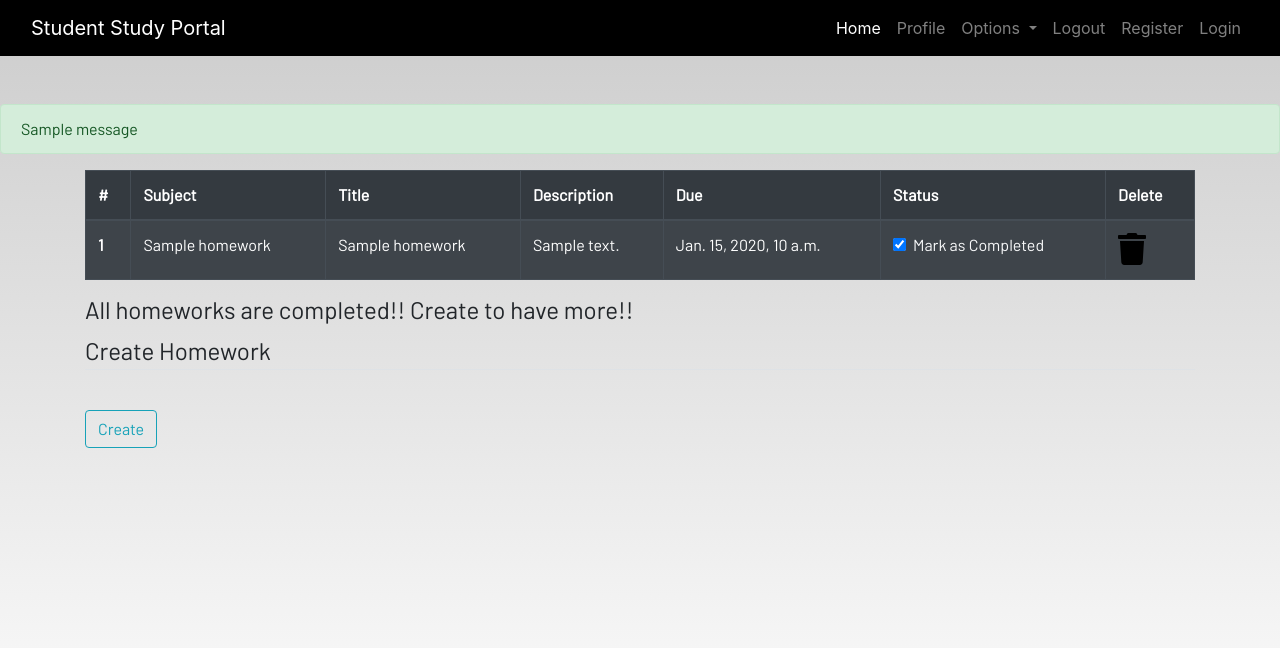
After one commit to ravi21222/Students-Portal, a Django app: page /homework/ in a window 1280 px wide. The commit adds this page. Shown: the top 648 px of the page. Run offline with Django 4.2, Linux system fonts and the light colour scheme; a user stored in the database is signed in; tables that the repository leaves empty hold one stand-in row (values such as "Sample post"); one stand-in notice (Sample message) is shown; some libraries are stand-ins or nearby versions; some web fonts are replaced.

Commit message:
done notes

```diff
--- a/mymate/dashboard/admin.py
+++ b/mymate/dashboard/admin.py
@@ -3,3 +3,4 @@ from . models import *
 # Register your models here.
 
 admin.site.register(Notes)
+admin.site.register(Homework)
--- a/mymate/dashboard/models.py
+++ b/mymate/dashboard/models.py
@@ -1,4 +1,7 @@
+from collections import deque
+from pyexpat import model
 from tkinter import CASCADE
+from turtle import title
 from django.db import models
 from django.contrib.auth.models import User
 # Create your models here.
@@ -15,3 +18,19 @@ class Notes(models.Model):
     class Meta:
         verbose_name = 'Notes'
         verbose_name_plural = 'Notes'
+
+
+class Homework(models.Model):
+    user=models.ForeignKey(User,on_delete=models.CASCADE)
+    subject=models.CharField(max_length=100)
+    title=models.CharField(max_length=100)
+    description=models.TextField()
+    due=models.DateTimeField()
+    is_finish=models.BooleanField(default=False)
+
+    def __str__(self):
+        return self.title
+
+    class Meta:
+        verbose_name = 'homework'
+        verbose_name_plural = 'homework'
--- a/mymate/dashboard/templates/dashboard/base.html
+++ b/mymate/dashboard/templates/dashboard/base.html
@@ -72,6 +72,15 @@
   <br /><br />
   <main>
 
+
+     {% if messages %}
+        {% for message in messages %}
+            <div class='alert alert-{{message.tags}}'>
+               {{message}}
+            </div>
+        {% endfor %}
+     {% endif %}
+
     {% block content %}
     {% endblock content %}
 
--- /dev/null
+++ b/mymate/dashboard/templates/dashboard/homework.html
@@ -0,0 +1,58 @@
+{% extends 'dashboard/base.html' %}
+{% load static %}
+{% block content %}
+
+<div class="container">
+    <table class="table table-striped table-bordered table-hover table-dark">
+        <thead>
+            <tr>
+                <th scope="col">#</th>
+                <th scope="col">Subject</th>
+                <th scope="col">Title</th>
+                <th scope="col">Description</th>
+                <th scope="col">Due</th>
+                <th scope="col">Status</th>
+                <th scope="col">Delete</th>
+            </tr>
+        </thead>
+        <tbody>
+
+            {% for homework in homeworks %}
+
+            <tr>
+                <th scope="row">{{homework.id}}</th>
+                <td>{{homework.subject}}</td>
+                <td>{{homework.title}}</td>
+                <td>{{homework.description}}</td>
+                <td>{{homework.due}}</td>
+
+                <td>
+                    <a href="#">
+                        <div class="form-check">
+                            <input class="form-check-input" type="checkbox" value="" checked id="1">
+                            <label class="form-check-label text-light" for="flexCheckDefault">
+                                Mark as Completed
+                            </label>
+                        </div>
+                    </a>
+                </td>
+                <td><a href="#"><i class="fa fa-trash fa-2x"></i></a></td>
+            </tr>
+            {% endfor %}
+        </tbody>
+    </table>
+    <h4>All homeworks are completed!! Create to have more!!</h4>
+</div>
+<div class=" container">
+    <form method="POST">
+        <fieldset class="form-group">
+            <legend class="border-bottom mb-4">Create Homework</legend>
+        </fieldset>
+        <div class="form-group">
+            <button href="" class="btn btn-outline-info" type="submit">
+                Create
+            </button>
+        </div>
+    </form>
+</div>
+{% endblock content %}
--- a/mymate/dashboard/urls.py
+++ b/mymate/dashboard/urls.py
@@ -4,5 +4,8 @@ from . import views
 
 urlpatterns = [
     path('',views.home,name="home"),
-    path('notes/',views.notes,name="notes")
+    path('notes/',views.notes,name="notes"),
+    path('delete_note/<int:pk>',views.delete_note,name="delete_note"),
+    path('notes_detail/<int:pk>',views.Notesdetailedview.as_view(),name='notes_detail'),
+    path('homework/',views.homework,name='homework'),
 ]
--- a/mymate/dashboard/views.py
+++ b/mymate/dashboard/views.py
@@ -1,12 +1,39 @@
-from django.shortcuts import render
+from pyexpat import model
+from django.shortcuts import render,redirect
 from . forms import *
+from django.contrib import messages
+from django.views import generic
+
 # Create your views here.
 def home(request):
     return render(request,'dashboard/home.html')
 
 
 def notes(request):
-    form=Notesform()
+    if request.method=='POST':
+        form=Notesform(request.POST)  #by this the data will be save in the form
+        if form.is_valid():
+            notes=Notes(user=request.user,title=request.POST['title'],description=request.POST['description'])
+            notes.save()
+            messages.success(request,'Successfully  added Notes by {}'.format(request.user.username))
+    else:
+        form=Notesform()
     notes=Notes.objects.filter(user=request.user)
     context={'notes':notes,'form':form}
     return render(request,'dashboard/notes.html',context)
+
+
+def delete_note(request,pk=None):
+    Notes.objects.get(id=pk).delete()
+    return redirect("notes")
+
+
+
+class Notesdetailedview(generic.DetailView):   #generic views is a class but the other views are the functions
+    model = Notes
+
+
+def homework(request):
+    homeworks=Homework.objects.filter(user=request.user)
+    context={'homeworks':homeworks}
+    return render(request,'dashboard/homework.html',context)
```
Also changed, not shown: mymate/dashboard/templates/dashboard/notes.html (+6 -3 lines), mymate/dashboard/templates/dashboard/notes_detail.html (added, +26 -0 lines), mymate/dashboard/migrations/0002_alter_notes_options_homework.py (added).
